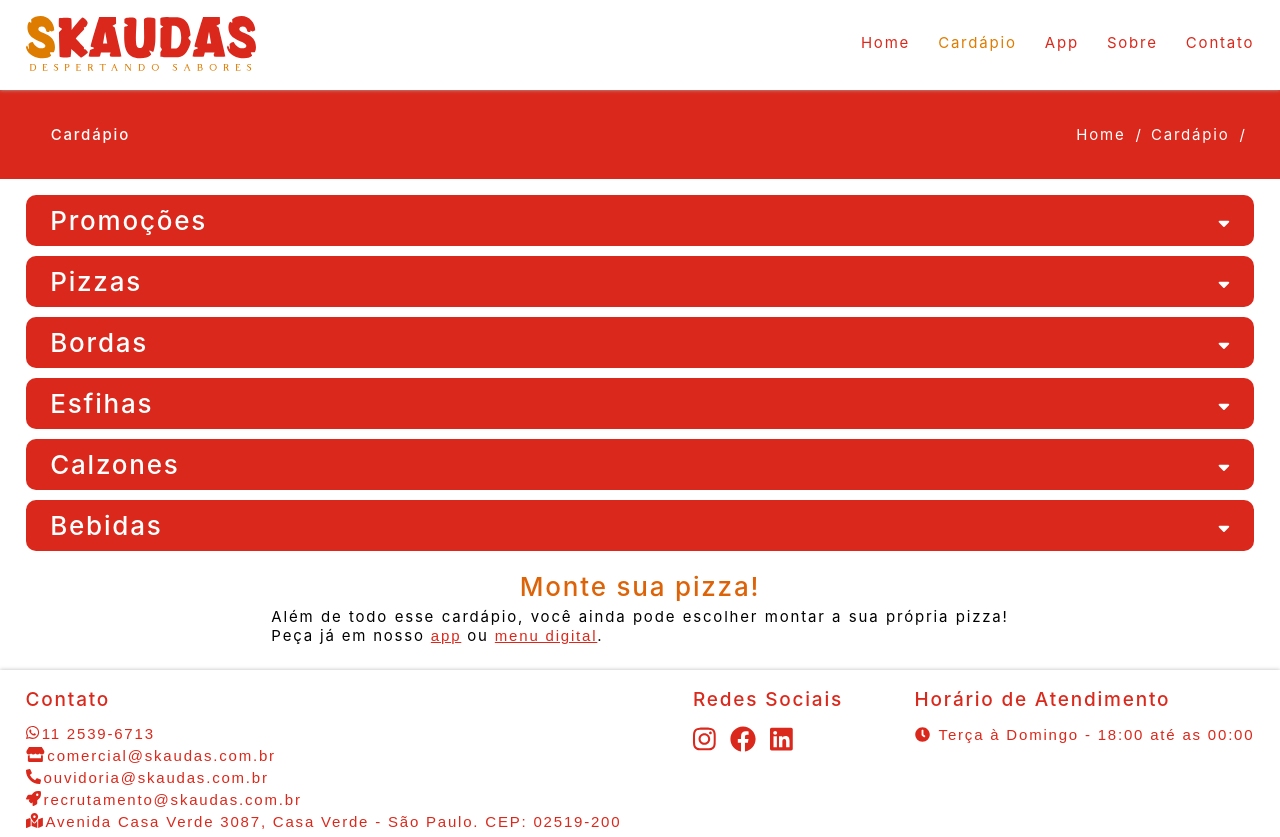
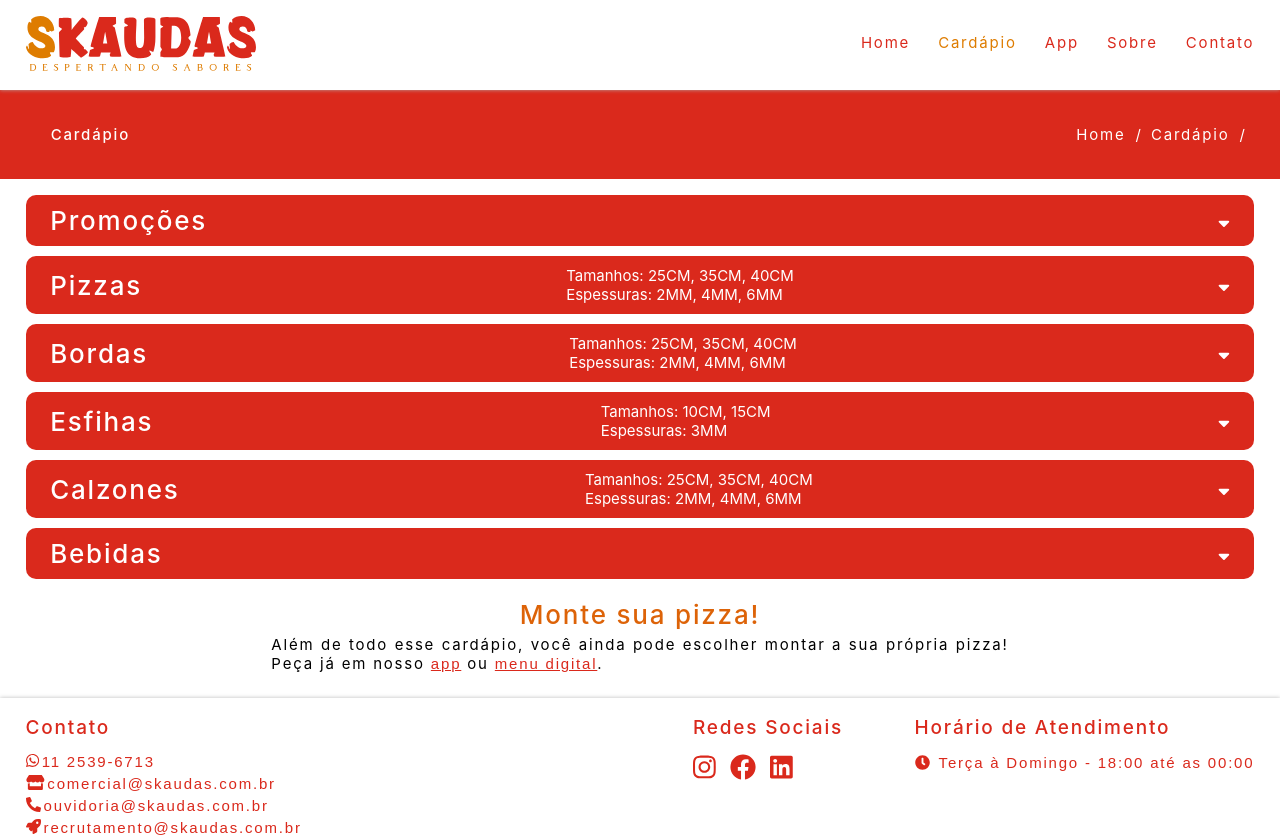
Before and after one commit to victorseleimend/skaudas, a React (Create React App) app: page /cardapio in a window 1280 px wide. Shown: the top 837 px of the page. Built offline with nearby package versions, Linux system fonts and the light colour scheme.

Commit message:
Adição de tamanhos e espessuras

```diff
--- a/src/components/Templates/Content/Menu/MenuItems.ts
+++ b/src/components/Templates/Content/Menu/MenuItems.ts
@@ -7,6 +7,8 @@
   {
     id: 1,
     type: "Pizzas",
+    sizes: "25CM, 35CM, 40CM",
+    length: "2MM, 4MM, 6MM",
     menu: [
       {
         id: 0,
@@ -358,6 +360,8 @@
   {
     id: 2,
     type: "Bordas",
+    sizes: "25CM, 35CM, 40CM",
+    length: "2MM, 4MM, 6MM",
     menu: [
       {
         id: 0,
@@ -406,6 +410,8 @@
   {
     id: 3,
     type: "Esfihas",
+    sizes: "10CM, 15CM",
+    length: "3MM",
     menu: [
       {
         id: 0,
@@ -472,6 +478,8 @@
   {
     id: 4,
     type: "Calzones",
+    sizes: "25CM, 35CM, 40CM",
+    length: "2MM, 4MM, 6MM",
     menu: [
       {
         id: 0,
--- a/src/components/Templates/Content/Menu/MenuModule/MenuModule.tsx
+++ b/src/components/Templates/Content/Menu/MenuModule/MenuModule.tsx
@@ -54,6 +54,12 @@
     <div>
       <div className={classes.menuModule}>
         <h3>{m.type}</h3>
+        {m.sizes && m.length && (
+          <div>
+            <p>Tamanhos: {m.sizes}</p>
+            <p>Espessuras: {m.length}</p>
+          </div>
+        )}
         <button ref={buttonRef} type="button" onClick={menuIsVisibleHandler}>
           <FontAwesomeIcon icon={faSortDown} />
         </button>
```
